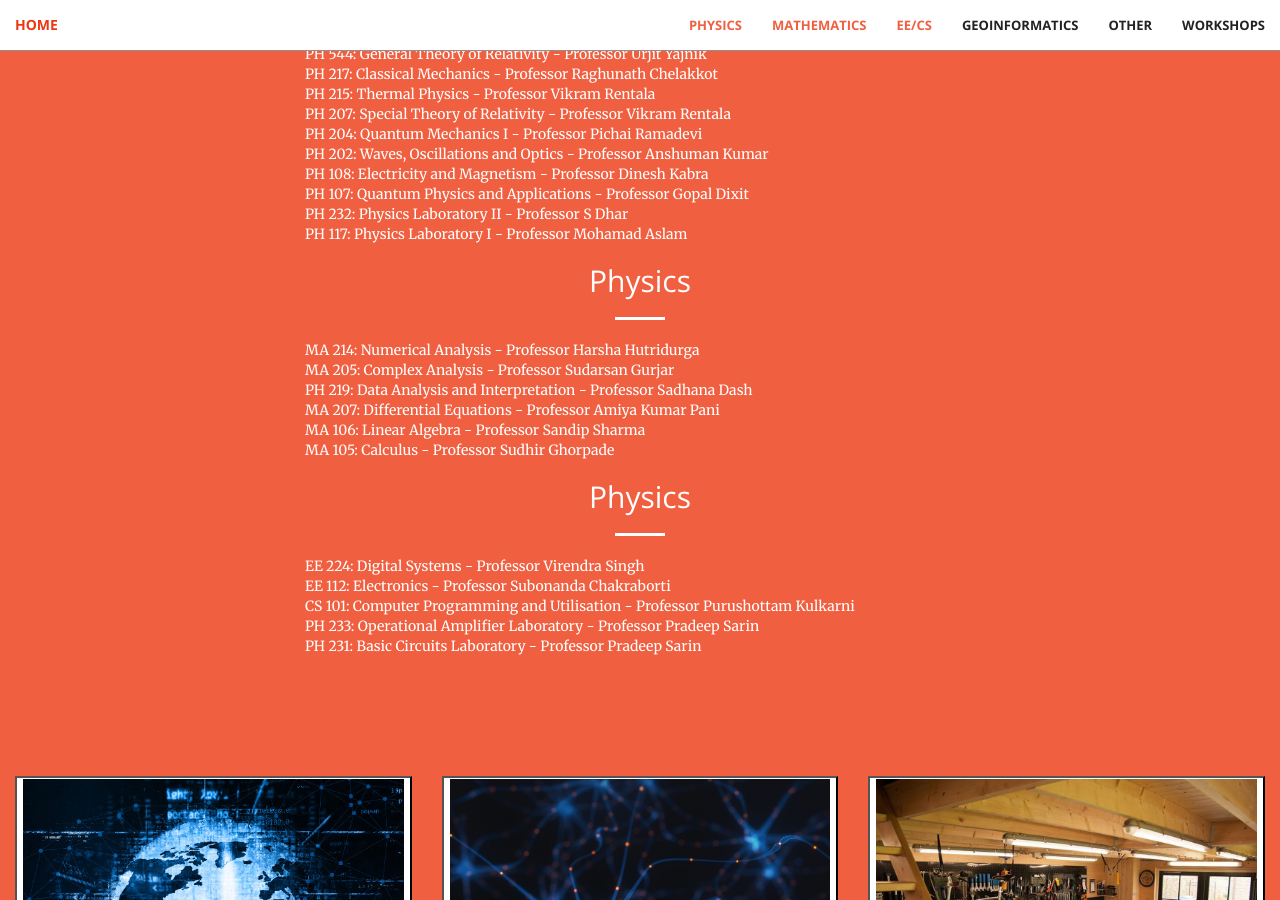
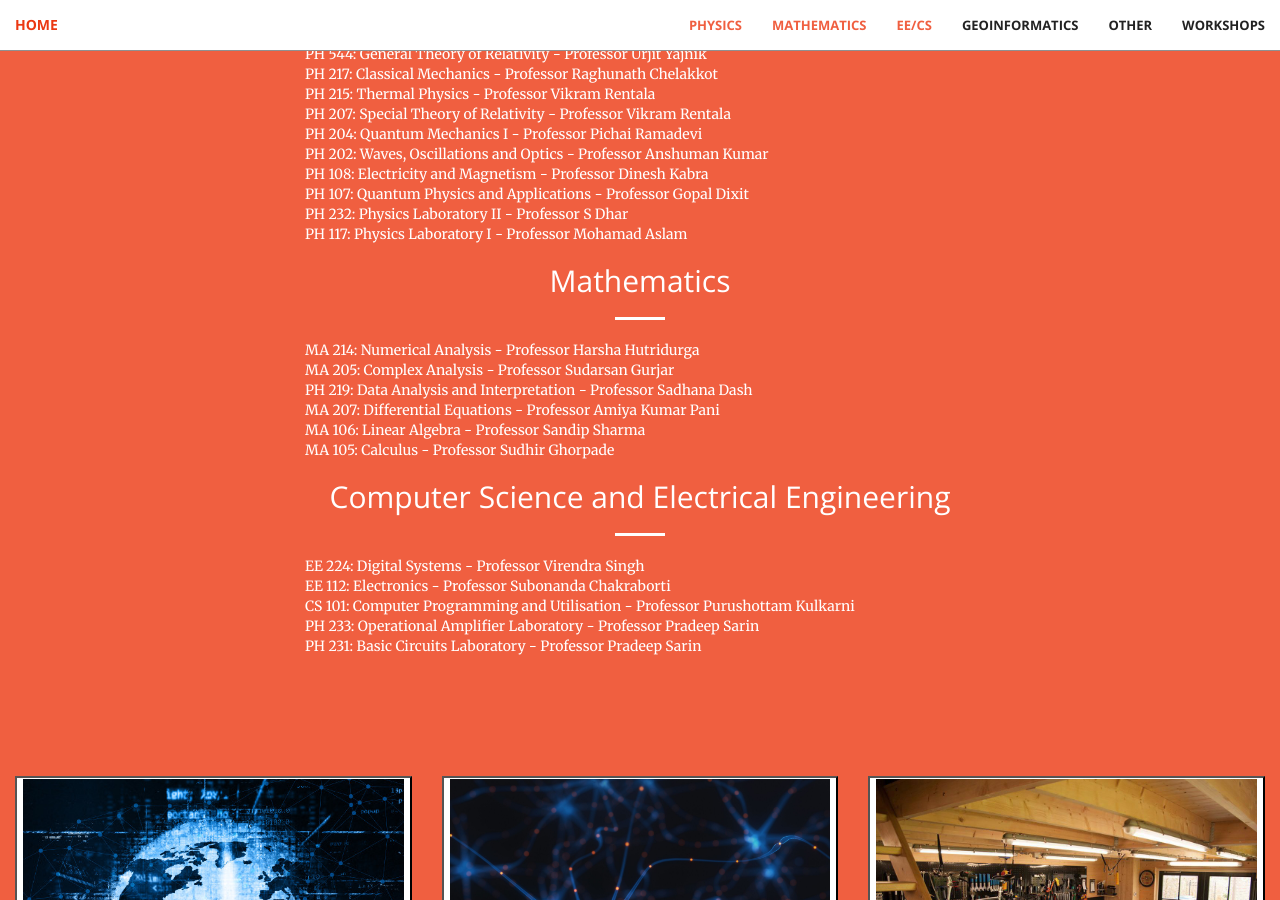
Before and after one commit to aravindbharathi/aravindbharathi.github.io, a Jekyll site: the page courses/index.html, which Jekyll copies as it is, in a window 1280 px wide and 900 px high, scrolled down 1348 px. Built offline with Jekyll 4.4.1, drawn with Linux system fonts in a browser that asks for light colours.

Commit message:
Update index.html

```diff
--- a/courses/index.html
+++ b/courses/index.html
@@ -182,7 +182,7 @@
                     </ul>
                   </div>
                     </p>
-                    <h2 class="section-heading">Physics</h2>
+                    <h2 class="section-heading">Mathematics</h2>
                     <hr class="light">
                     <p class="text-faded">
                   <div id="myDIV2">
@@ -196,7 +196,7 @@
                     </ul>
                   </div>
                     </p>
-                    <h2 class="section-heading">Physics</h2>
+                    <h2 class="section-heading">Computer Science and Electrical Engineering</h2>
                     <hr class="light">
                     <p class="text-faded">
                   <div id="myDIV3">
@@ -210,7 +210,8 @@
                   </div>
                     </p>
                 </div>
-            </div>
+              </div>
+           </div>
         </div>
     </section>
 
```
